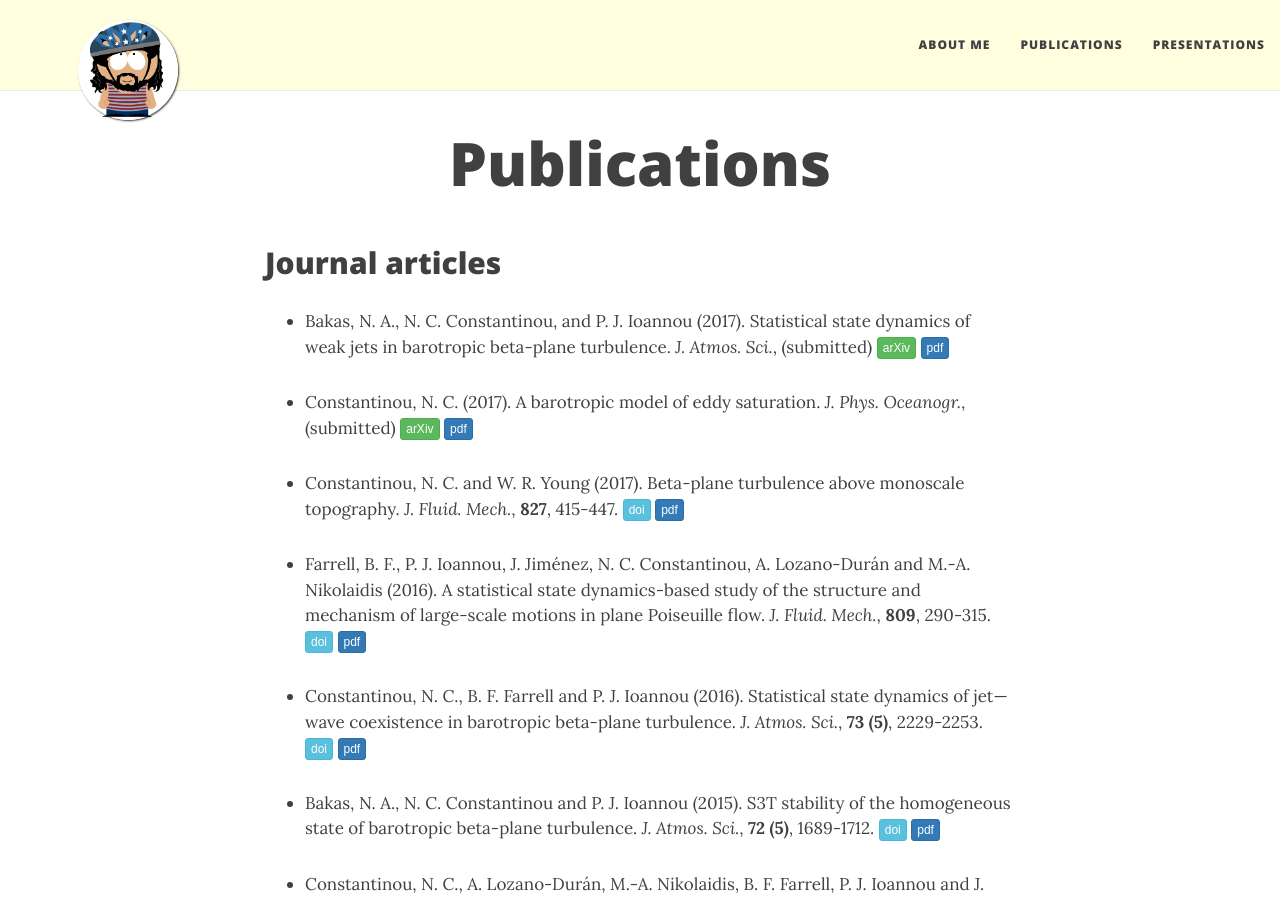
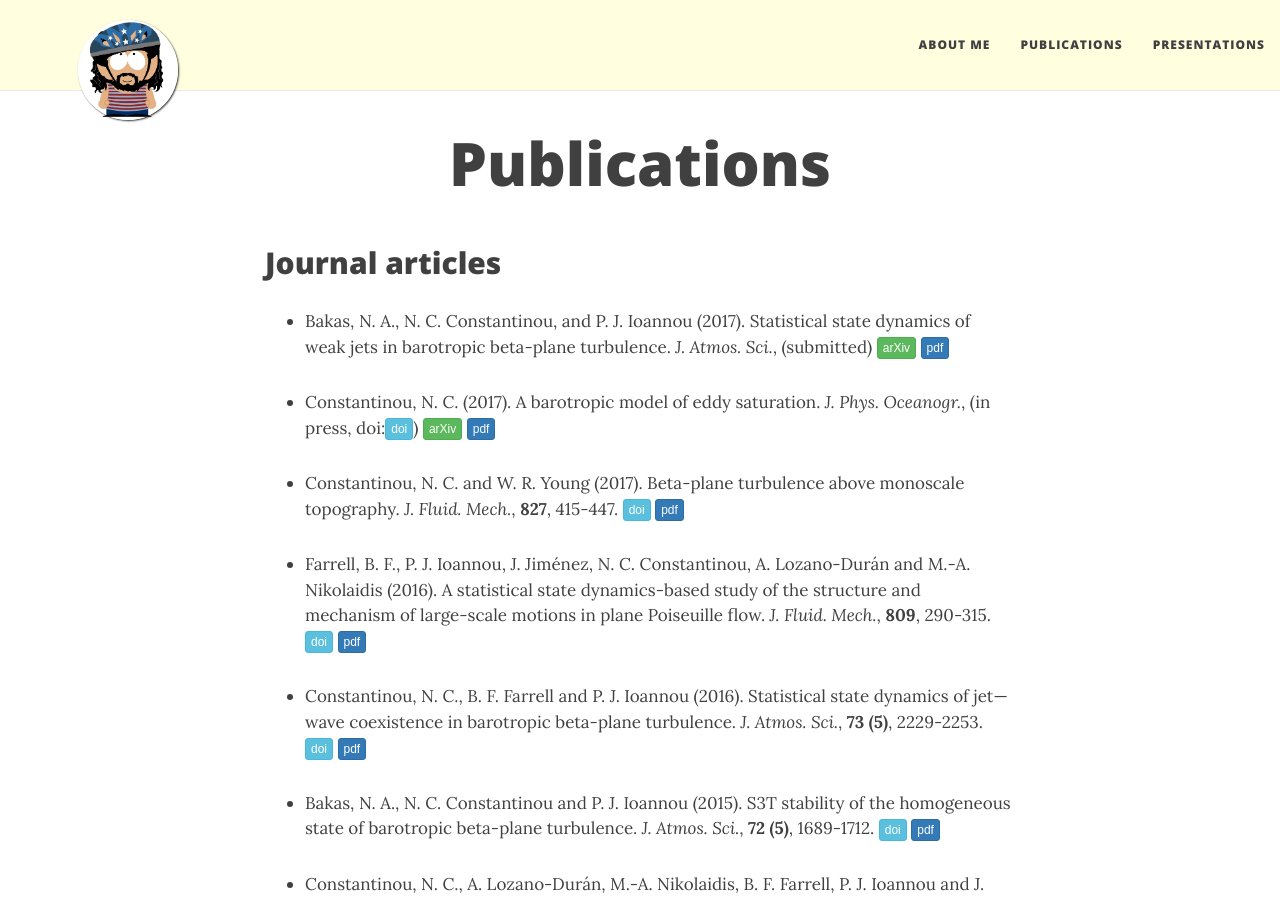
Before and after one commit to navidcy/navidcy.github.io, a Jekyll site: the page built from publications.md, in a window 1280 px wide and 900 px high. Built offline with Jekyll 4.4.1, drawn with Linux system fonts in a browser that asks for light colours; nearby versions of some CDN libraries.

Commit message:
adds JPO doi

```diff
--- a/publications.md
+++ b/publications.md
@@ -1,14 +1,14 @@
 ---
 layout: page
 title: Publications
-#subtitle: Why you'd want to go on a date with me
+#subtitle:
 ---
 
 ## Journal articles
 
 - Bakas, N. A., N. C. Constantinou, and P. J. Ioannou (2017). Statistical state dynamics of weak jets in barotropic beta-plane turbulence. _J. Atmos. Sci._, (submitted) [<span class="btn btn-success btn-xs{{end}}" style="font-family:sans-serif;">arXiv</span>][arXiv:1708.03031]{:target="_blank"} [<span class="btn btn-primary btn-xs{{end}}" style="font-family:sans-serif;">pdf</span>][ssd-eckaus]
 
-- Constantinou, N. C. (2017). A barotropic model of eddy saturation. _J. Phys. Oceanogr._, (submitted) [<span class="btn btn-success btn-xs{{end}}" style="font-family:sans-serif;">arXiv</span>][arXiv:1703.06594]{:target="_blank"} [<span class="btn btn-primary btn-xs{{end}}" style="font-family:sans-serif;">pdf</span>][eddysaturation]
+- Constantinou, N. C. (2017). A barotropic model of eddy saturation. _J. Phys. Oceanogr._, (in press, doi:[<span class="btn btn-info btn-xs{{end}}" style="font-family:sans-serif;">doi</span>][EddySaturationJPO-doi]{:target="_blank"}) [<span class="btn btn-success btn-xs{{end}}" style="font-family:sans-serif;">arXiv</span>][arXiv:1703.06594]{:target="_blank"} [<span class="btn btn-primary btn-xs{{end}}" style="font-family:sans-serif;">pdf</span>][eddysaturation]
 
 - Constantinou, N. C. and W. R. Young (2017). Beta-plane turbulence above monoscale topography. _J. Fluid. Mech._, **827**, 415-447. [<span class="btn btn-info btn-xs{{end}}" style="font-family:sans-serif;">doi</span>][barotropic-topo-mono-doi]{:target="_blank"} [<span class="btn btn-primary btn-xs{{end}}" style="font-family:sans-serif;">pdf</span>][topo-1layer]
 
@@ -58,7 +58,7 @@
 [s3t-jets-jas]: S3T_jas.pdf
 [holmboe]: holmboe.pdf
 
-
+[EddySaturationJPO-doi]: https://doi.org/10.1175/JPO-D-17-0182.1
 [barotropic-topo-mono-doi]: https://doi.org/10.1017/jfm.2017.482
 [vlsm-poiseuille-doi]: https://doi.org/10.1017/jfm.2016.661
 [ssd-jet-wave-doi]: http://dx.doi.org/10.1175/JAS-D-15-0288.1
```
